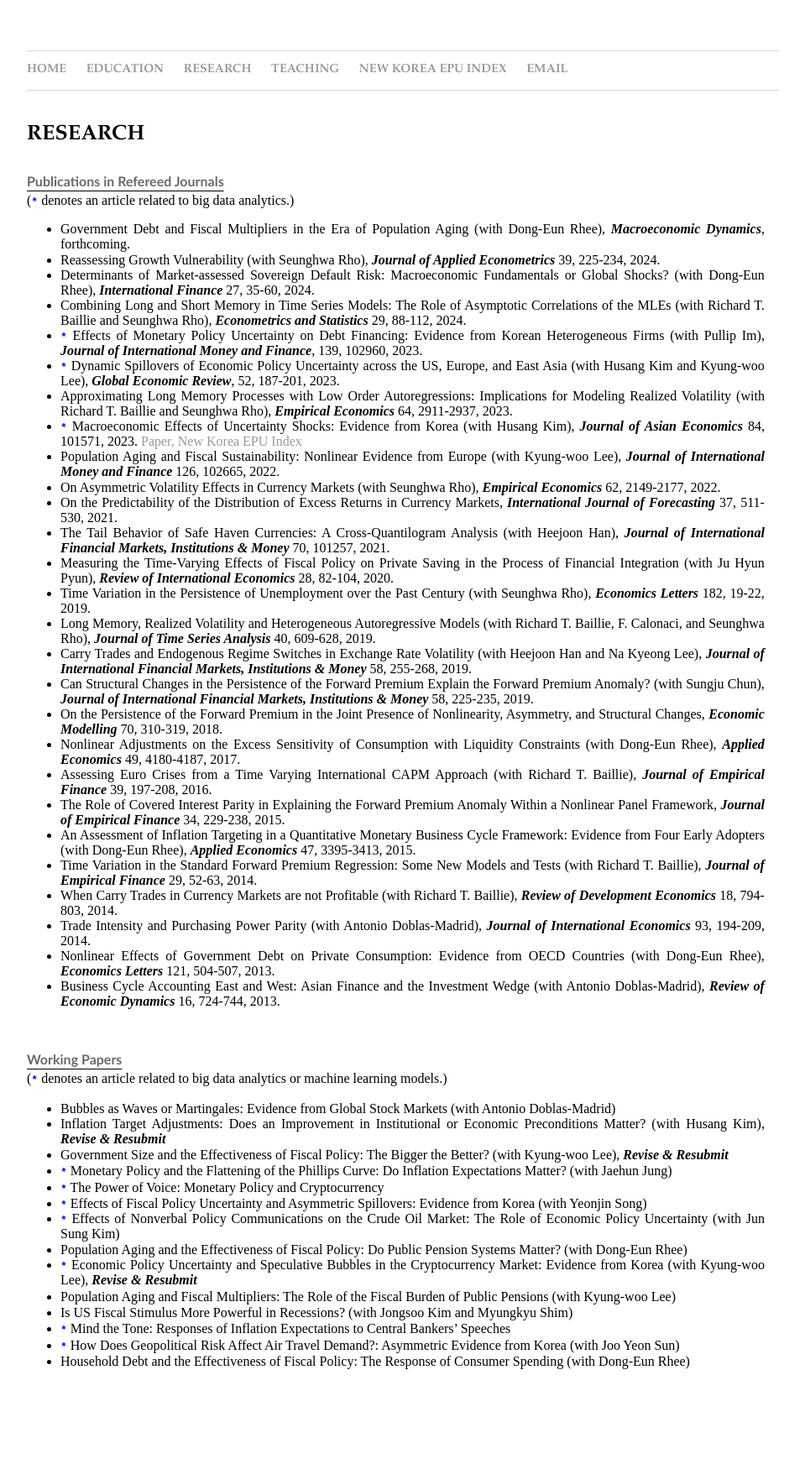
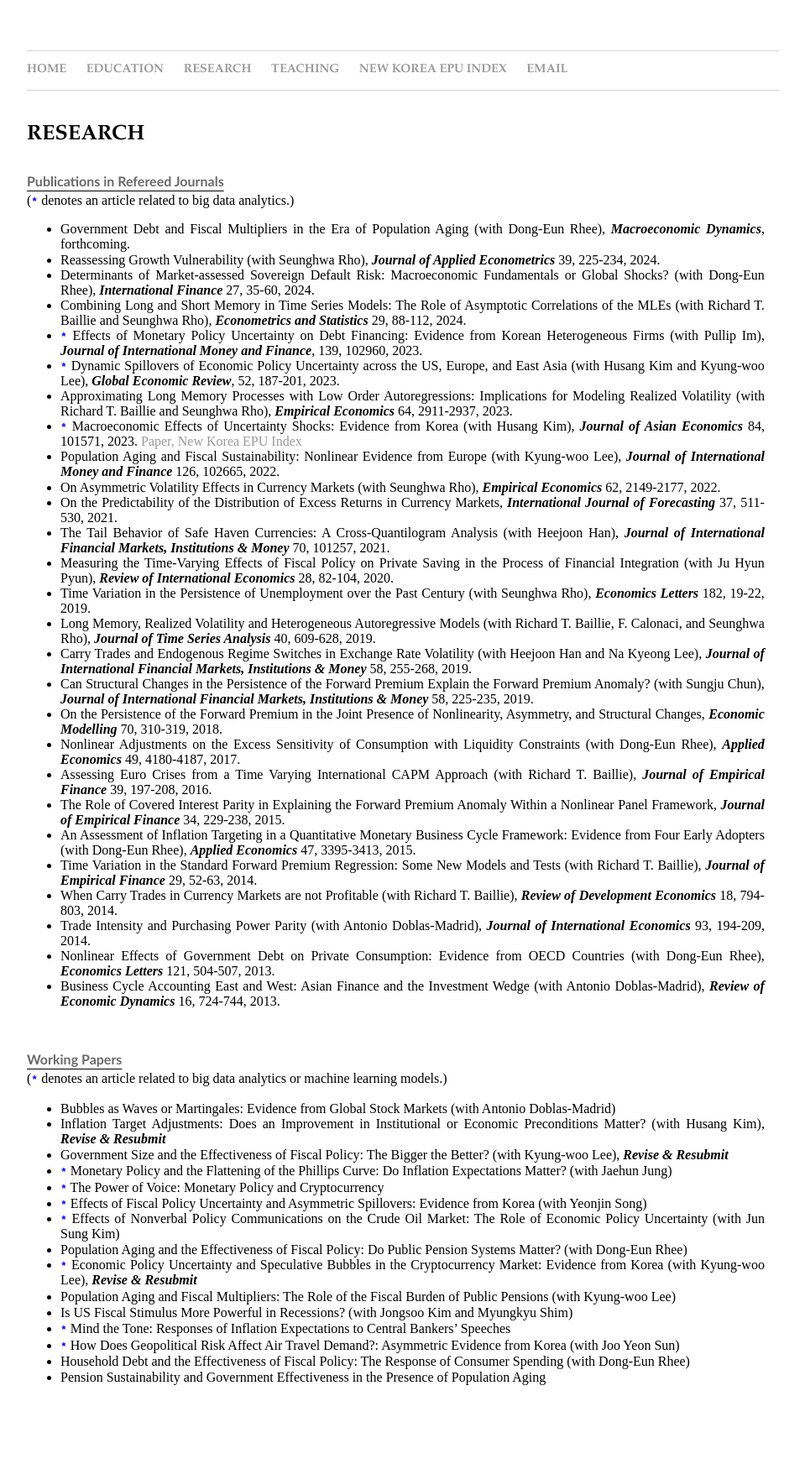
Before and after one commit to dooyeoncho/dooyeoncho.github.io, a Jekyll site: the page built from pages/research.html, in a window 1280 px wide. Shown: the whole page at 84% size, without its empty margins (160-1119 px from the left). Built offline with Jekyll 4.4.1, drawn with Linux system fonts in a browser that asks for light colours.

Commit message:
Update research.html

```diff
--- a/pages/research.html
+++ b/pages/research.html
@@ -71,5 +71,6 @@ span {
 		<span><li><code style="color : blue"><b>*</b></code> Mind the Tone: Responses of Inflation Expectations to Central Bankers’ Speeches</li></span>
 		<span><li><code style="color : blue"><b>*</b></code> How Does Geopolitical Risk Affect Air Travel Demand?: Asymmetric Evidence from Korea (with Joo Yeon Sun)</li></span>
 		<span><li>Household Debt and the Effectiveness of Fiscal Policy: The Response of Consumer Spending (with Dong-Eun Rhee)</li></span>
+		<span><li>Pension Sustainability and Government Effectiveness in the Presence of Population Aging</li></span>
 	</ul>
 </div>&nbsp;&nbsp;&nbsp;&nbsp;&nbsp;&nbsp;
```
